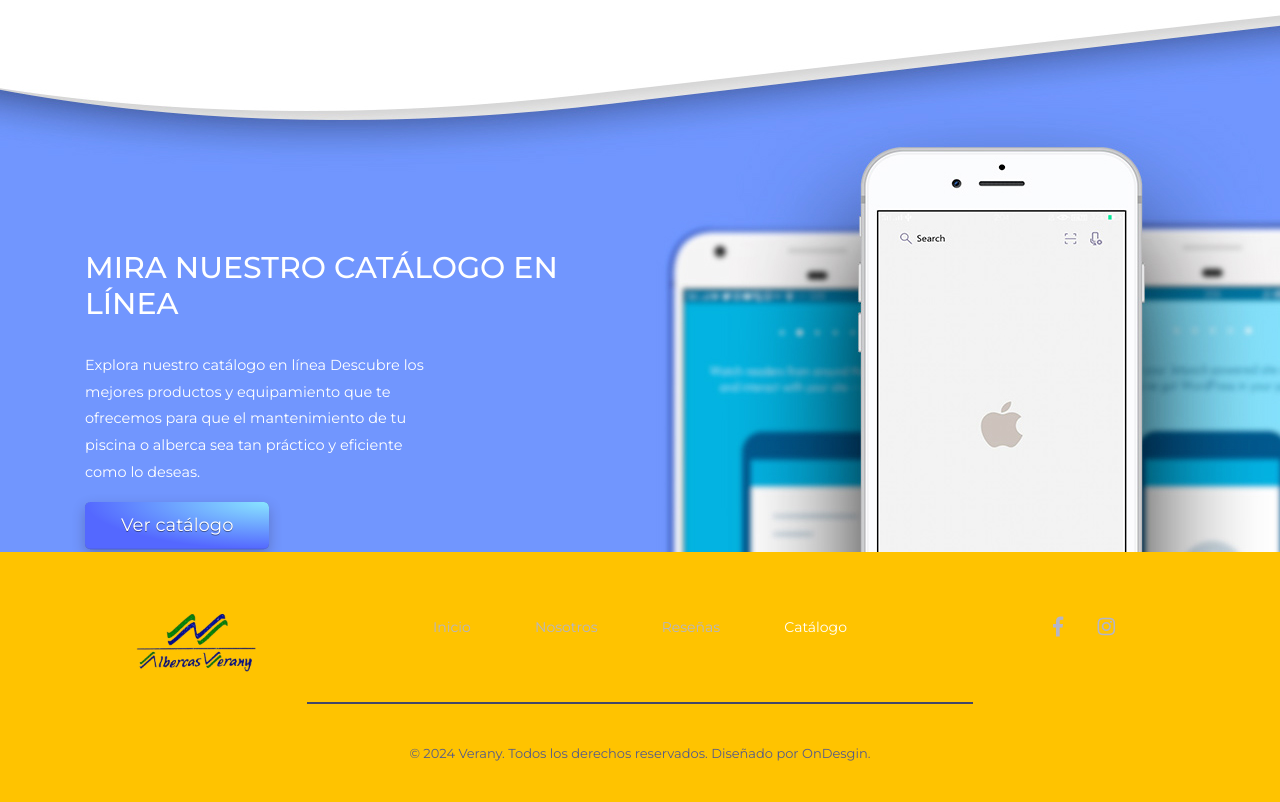
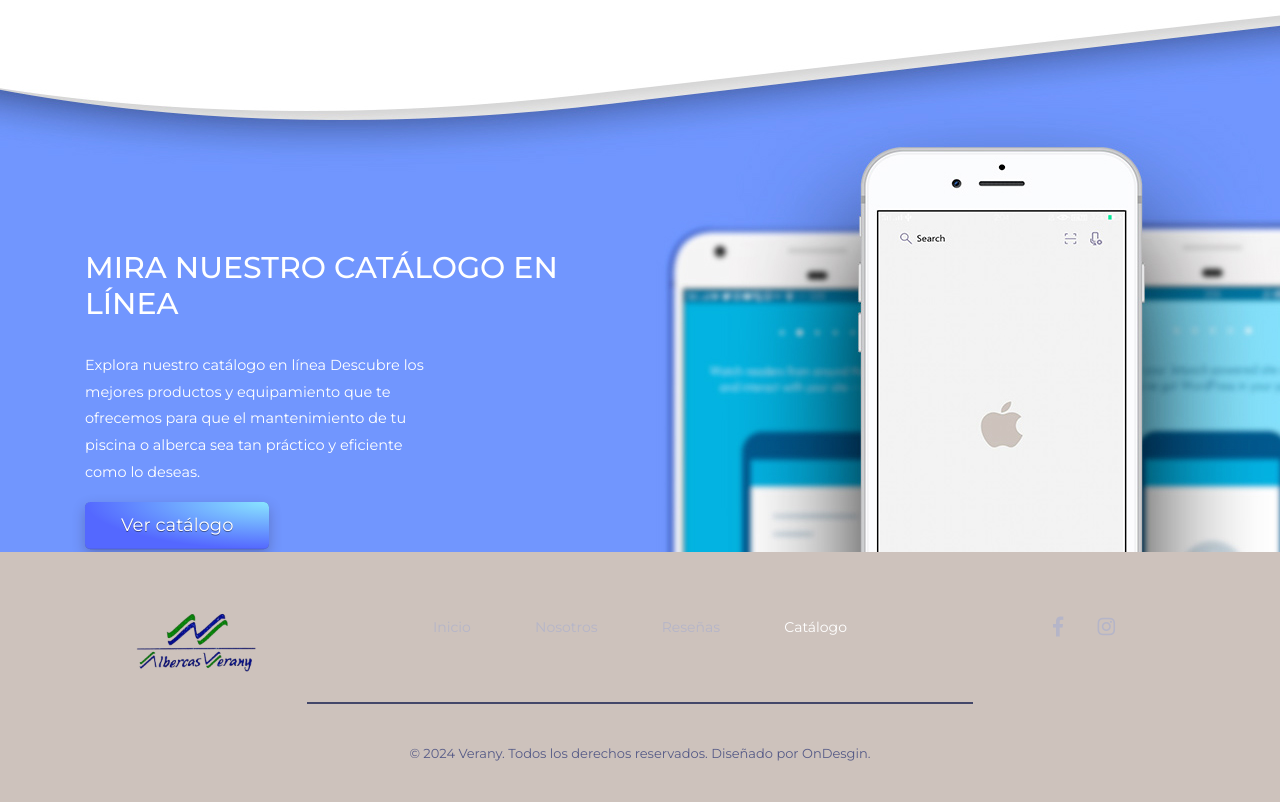
Before and after one commit to ElBenerDev/veranypiscinas, a plain HTML site: page index.html in a window 1280 px wide. Shown: the part 5056-5858 px from the top of the page. Drawn offline with Linux system fonts and the light colour scheme.

Commit message:
Update style.css

```diff
--- a/css/style.css
+++ b/css/style.css
@@ -511,7 +511,7 @@ html {
   width: 100%;
   padding: 50px;
   height: 250px;
-  background: #FFC300;
+  background: #cdc2bc;
   overflow: hidden;
 }
 .footer-outer .footer-inner {
```
